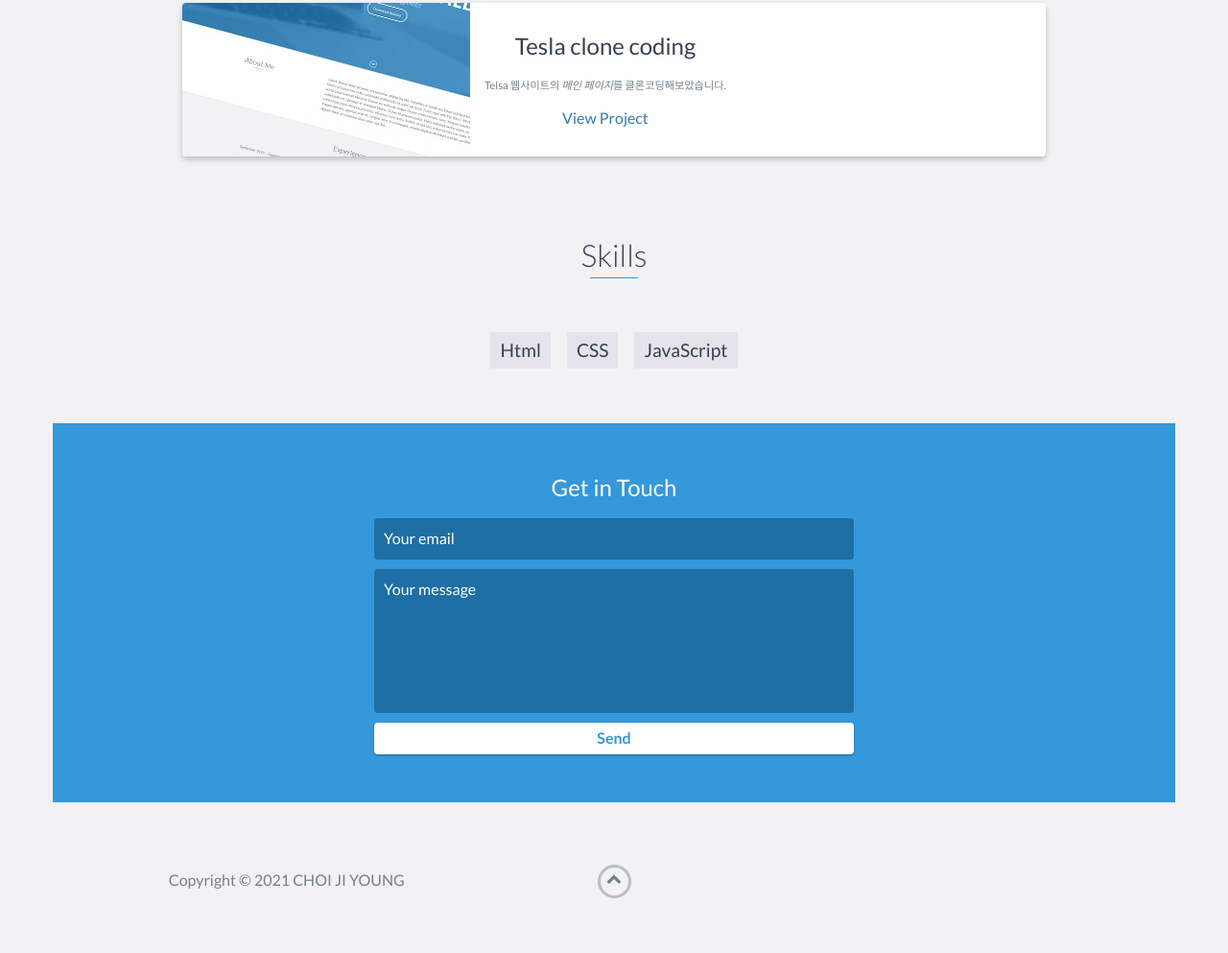
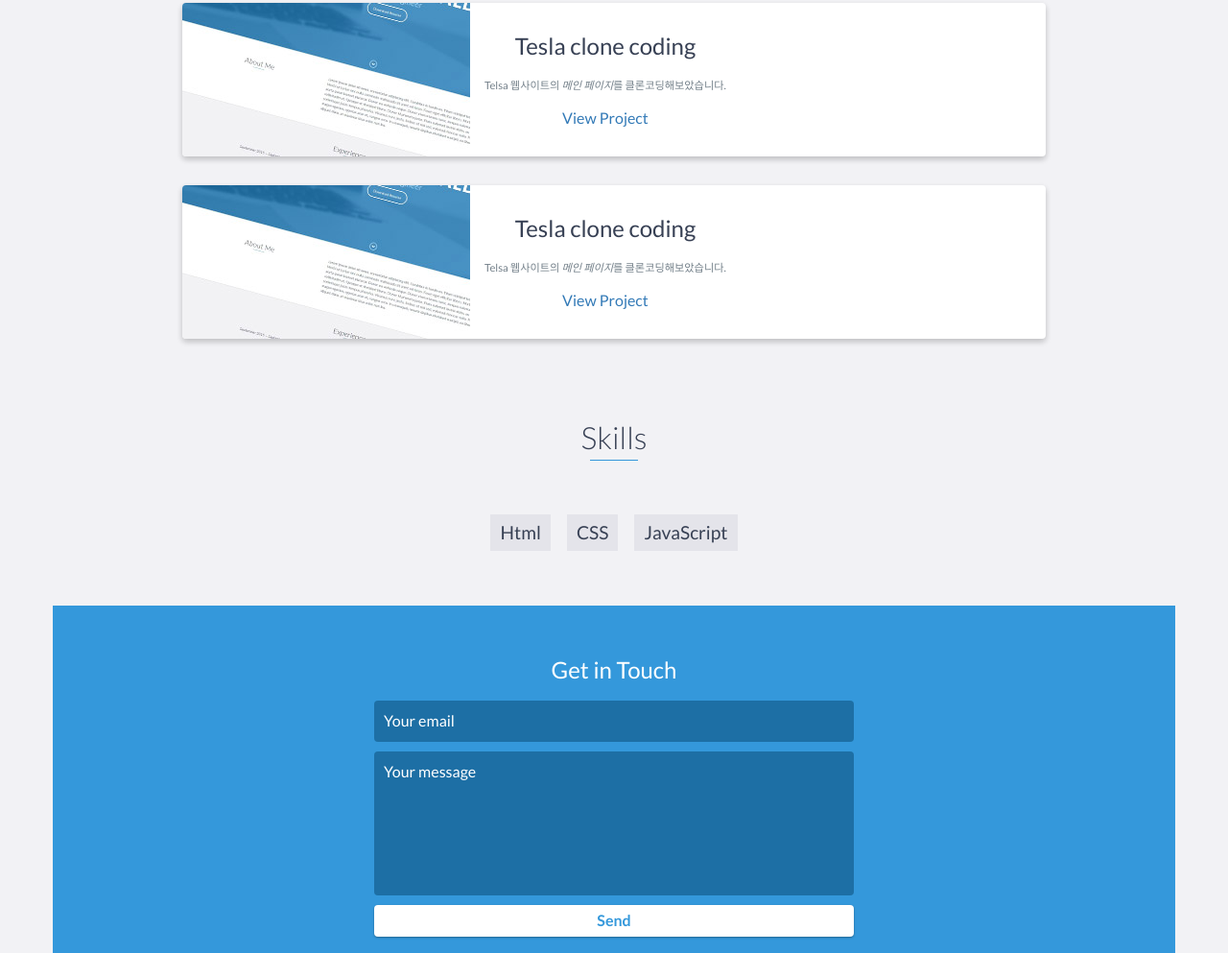
Before and after one commit to jero2/portfolio-jiyoung.github.io, a website: page index.html in a window 1280 px wide. Shown: the part 2580-3573 px from the top of the page at 96% size. Drawn offline with nearby package versions, Linux system fonts and the light colour scheme.

Commit message:
Update index.html

```diff
--- a/index.html
+++ b/index.html
@@ -178,6 +178,21 @@
                     </div>
                     <!-- End .project-info -->
                 </div>
+
+		<div class="project shadow-large">
+                    <div class="project-image">
+                        <img src="images/project.jpg" />
+                    </div>
+                    <!-- End .project-image -->
+                    <div class="project-info">
+                        <h3>Tesla clone coding</h3>
+                        <p>
+			    Telsa 웹사이트의 <em>메인 페이지</em>를 클론코딩해보았습니다.
+                        </p>
+                        <a href="https://jero2.github.io/portfolio-tesla.github.io/">View Project</a>
+                    </div>
+                    <!-- End .project-info -->
+                </div>
                 <!-- End .project -->
 		    <!--
 
```
